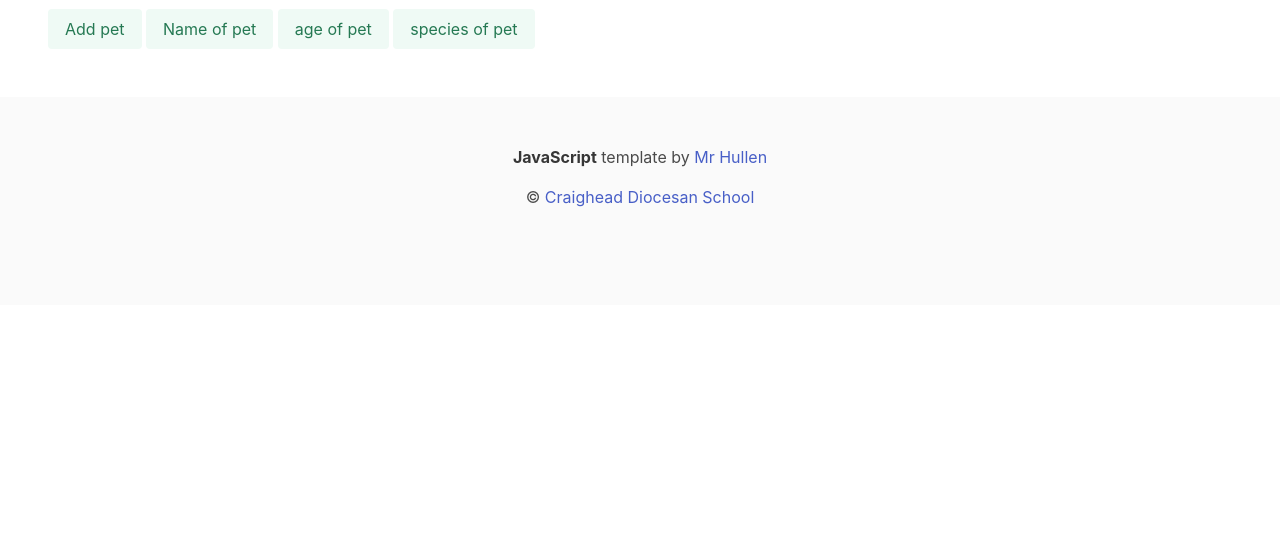
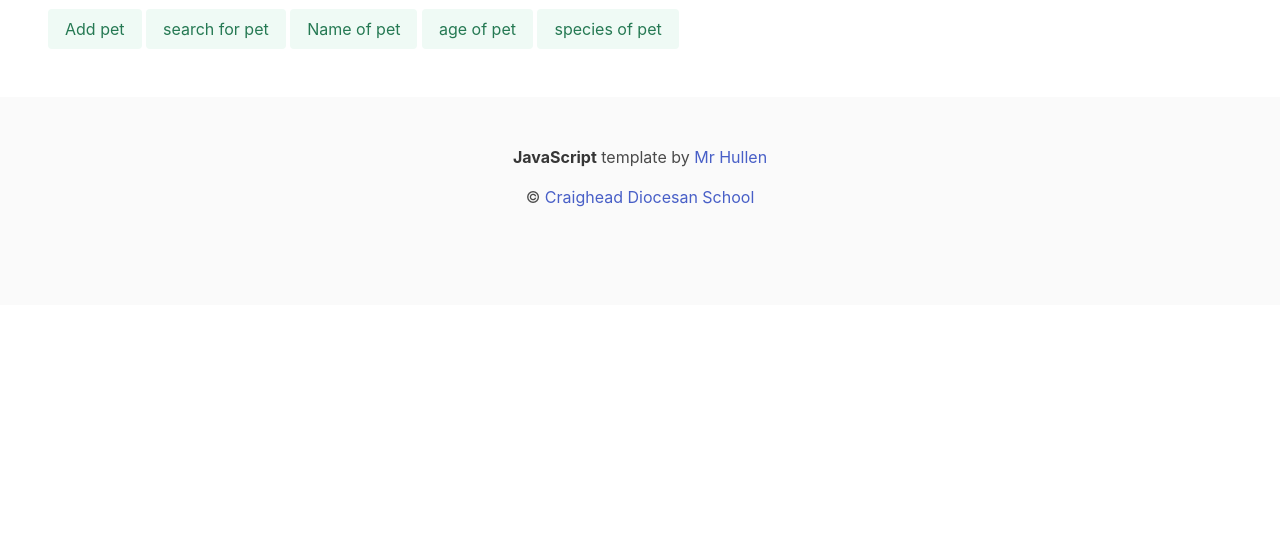
Before and after one commit to craighead-diocesan-school/practice-pet-register-fitzgerald52, a plain HTML site: page index.html in a window 1280 px wide. Shown: the part 249-800 px from the top of the page. Drawn offline with nearby package versions, Linux system fonts and the light colour scheme.

Commit message:
i tried to make a search target

```diff
--- a/index.html
+++ b/index.html
@@ -21,6 +21,7 @@
     <main class="section">
       <h2 class="subtitle">JavaScript</h2>
       <button class="button is-light is-success" onclick="nameadding()">Add pet</button>
+      <button class="button is-light is-success" onclick="search()">search for pet</button>
       <button class="button is-light is-success" onclick="names()">Name of pet</button>
       <button class="button is-light is-success" onclick="ages()">age of pet</button>
       <button class="button is-light is-success" onclick="speicies()">species of pet</button>
--- a/script.js
+++ b/script.js
@@ -1,7 +1,7 @@
 let nameArray = [
-  { name: 'Max ', age: 6, species: ' dog ' },
-  { name: 'Bella ', age: 2, species: ' cat ' },
-  { name: 'Cooper ', age: 3, species: 'rabbit' },
+  { name: 'Max', age: 6, species: ' dog ' },
+  { name: 'Bella', age: 2, species: ' cat ' },
+  { name: 'Cooper', age: 3, species: 'rabbit' },
 ]
 
 function nameadding() {
@@ -37,3 +37,15 @@ function speicies() {
     alert(pet.species)
   }
 }
+
+function search() {
+  let searchtraget = prompt('what is the name of the pet')
+  let searchresult = false
+  // let petfind = prompt('what is the name of the pet you want to find?')
+  for (let pet of nameArray) {
+    if (pet.name == searchtraget) {
+      searchresult = true
+    }
+  }
+  alert(searchresult)
+}
```
